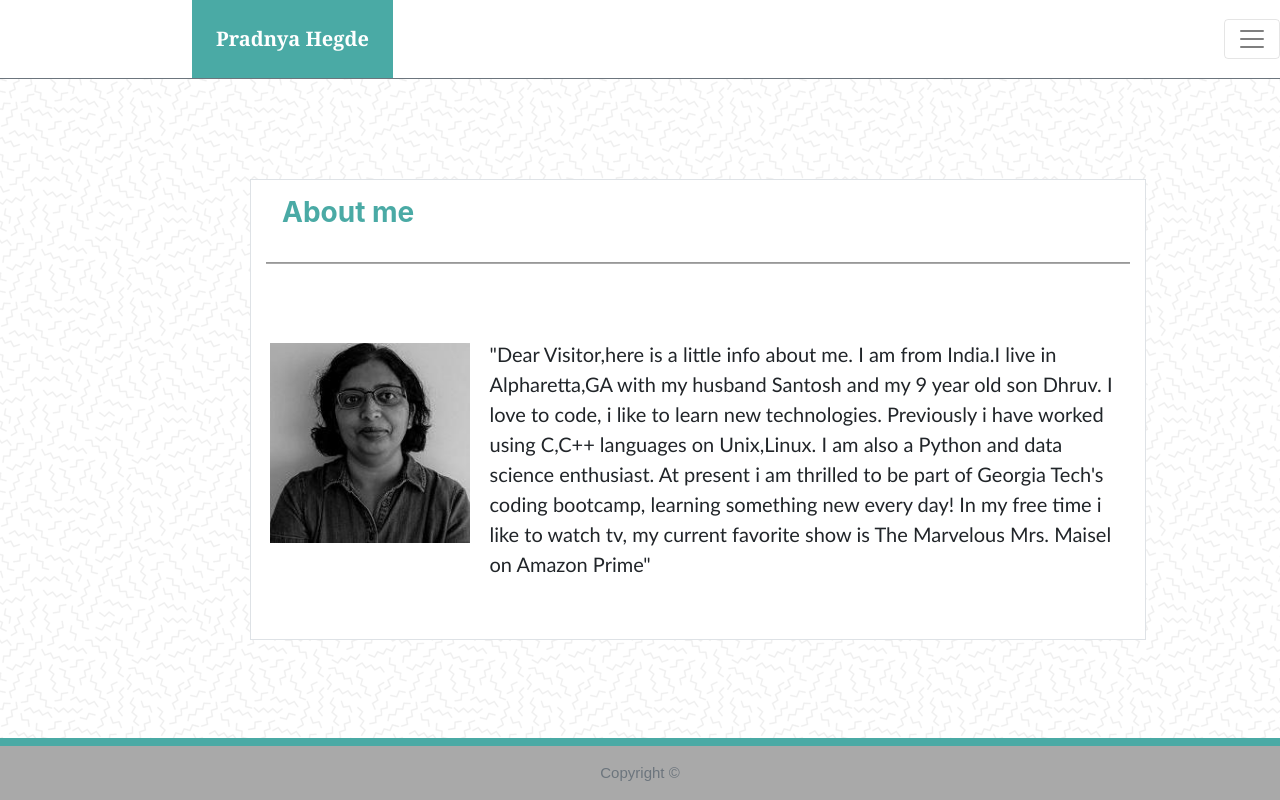
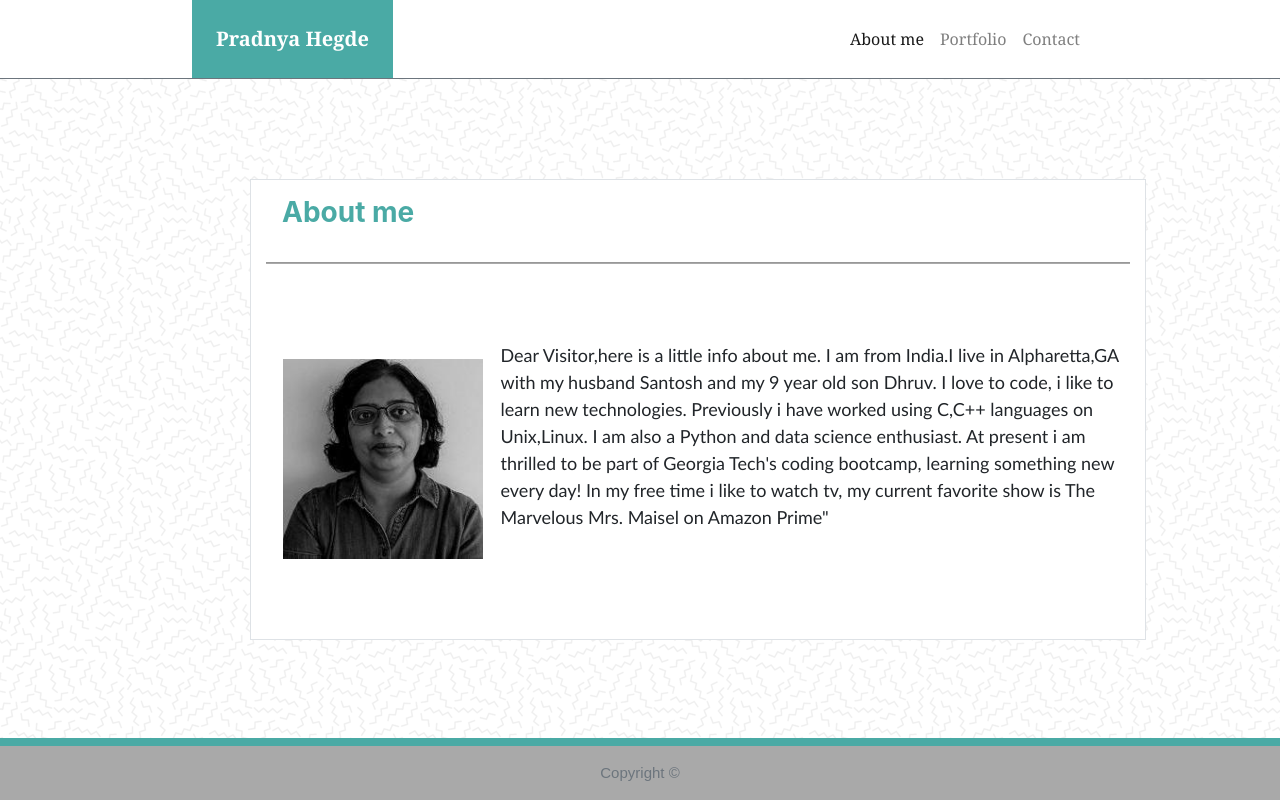
Before and after one commit to pshegde123/Bootstrap-Portfolio, a plain HTML site: page index.html in a window 1280 px wide. Drawn offline with nearby package versions, Linux system fonts and the light colour scheme.

Commit message:
in navbar added class 'navbar-expand-lg'

```diff
--- a/index.html
+++ b/index.html
@@ -15,7 +15,7 @@
 <body class="d-flex mx-auto flex-column h-100 w-100">
     <header>
         <!-- Fixed navbar -->
-        <nav class="navbar navbar-light bg-white border-bottom border-secondary p-0">
+        <nav class="navbar navbar-expand-lg navbar-light bg-white border-bottom border-secondary p-0">
             <a class="navbar-brand nametag p-4 text-center display-5 text-white font-weight-bold" href="#">Pradnya
                 Hegde</a>
             <button class="navbar-toggler" type="button" data-toggle="collapse" data-target="#navbarSupportedContent">
@@ -45,32 +45,19 @@
                 <h3 class="p-3 font-weight-bold header2">About me</h3>
                 <hr style="width: 100%; background-color:darkgrey; height: 1px;" />
             </div>
-                <!-- div class="clearfix">
-                    <img class="profile" src="assets/images/profile.jpg" alt="Pradnya" width="200px" height="200px">
-                    <p class="overflow-ellipsis font-weight-normal">Dear Visitor,here is a little info about me. I am from India.I live in Alpharetta,GA with my husband Santosh and my 9 year old son Dhruv.
-                    I love to code, i like to learn new technologies.
-                    Previously i have worked using C,C++ languages on Unix,Linux.
-                    I am also a Python and data science enthusiast.
-                    At present i am thrilled to be part of Georgia Tech's coding bootcamp, learning something new every day!
-                    In my free time i like to watch tv, my current favorite show is The Marvelous Mrs. Maisel on Amazon Prime</p>
-            </div-->
-                    <div class="container">
-                      <div class="row">
-                        <div class="col-md-3 text-md-left text-sm-left text-center">
-                                <img class="profile" src="assets/images/profile.jpg" alt="Pradnya" width="200px" height="200px">
-                        </div>
-                        <div class="col-md-9 text-md-left text-sm-left text-left ml-0">
-                          <p class="lead m-0">"Dear Visitor,here is a little info about me. I am from India.I live in Alpharetta,GA with my husband Santosh and my 9 year old son Dhruv.
-                                I love to code, i like to learn new technologies.
-                                Previously i have worked using C,C++ languages on Unix,Linux.
-                                I am also a Python and data science enthusiast.
-                                At present i am thrilled to be part of Georgia Tech's coding bootcamp, learning something new every day!
-                                In my free time i like to watch tv, my current favorite show is The Marvelous Mrs. Maisel on Amazon Prime"</p>
-                        </div>
-                      </div>
-                    </div>
+            <hr/>
+            <div class="col-md-12">
+                <div class="pull-left"><img class="profile" src="assets/images/profile.jpg" alt="Pradnya" width="200px" height="200px"></div>
+                <p>Dear Visitor,here is a little info about me.
+                I am from India.I live in Alpharetta,GA with my husband Santosh and my 9 year old son Dhruv.
+                I love to code, i like to learn new technologies.
+                Previously i have worked using C,C++ languages on Unix,Linux.
+                I am also a Python and data science enthusiast.
+                At present i am thrilled to be part of Georgia Tech's coding bootcamp, learning something new every day!
+                In my free time i like to watch tv, my current favorite show is The Marvelous Mrs. Maisel on Amazon Prime"
+                </p>
+                </div>
             </div>
-            <hr/>
         </div>
     </div>
 
```
